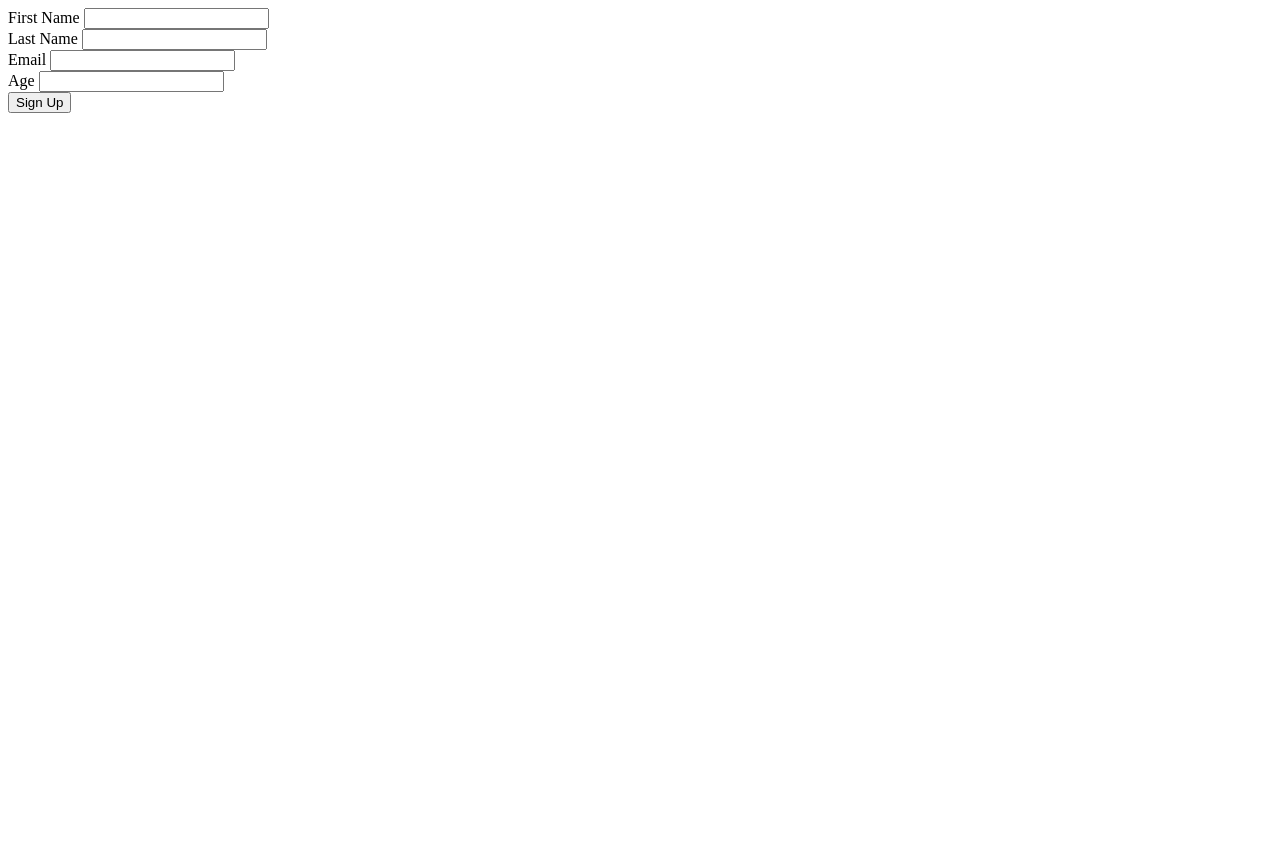
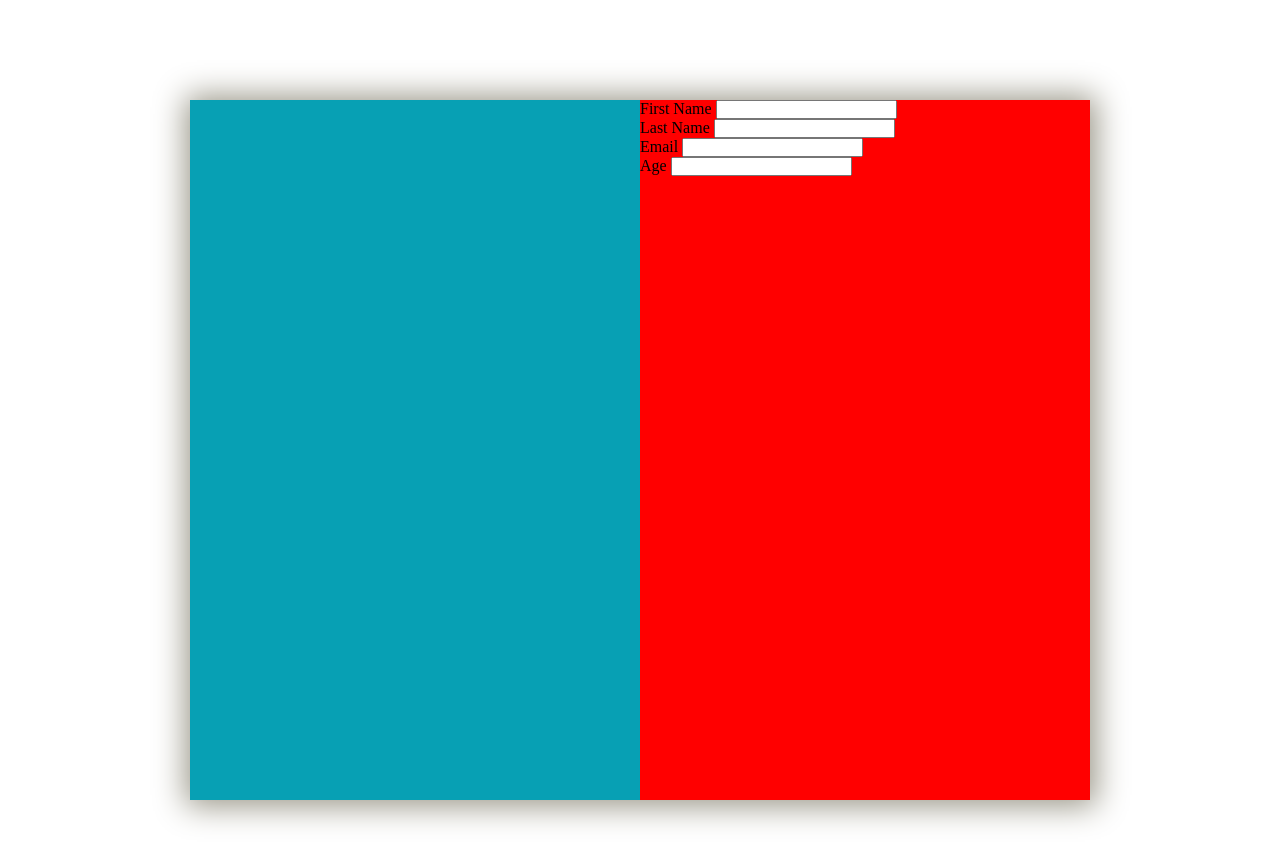
Before and after one commit to danushkapathirana/login-form, a plain HTML site: page index.html in a window 1280 px wide. Before the commit the page ends 800 px from the top, so only its background shows below. Drawn offline with Linux system fonts and the light colour scheme.

Commit message:
add css file

```diff
--- /dev/null
+++ b/index.css
@@ -0,0 +1,26 @@
+* {
+    margin: 0px;
+    padding: 0px;
+    box-sizing: border-box;
+}
+
+.container {
+    width: 900px;
+    height: 700px;
+    margin: 100px auto;
+    box-shadow: 1px 1px 30px 5px rgb(152, 149, 134);
+}
+
+.container > div { /*access all direct child (all div) of parent container*/
+    width: 50%;
+    height: 100%;
+    float: left;
+}
+
+.left-container {
+    background-color: rgb(7, 160, 180);
+}
+
+.right-container {
+    background-color: red;
+}
--- a/index.html
+++ b/index.html
@@ -4,6 +4,7 @@
     <meta charset="UTF-8">
     <meta http-equiv="X-UA-Compatible" content="IE=edge">
     <meta name="viewport" content="width=device-width, initial-scale=1.0">
+    <link rel="stylesheet" href="index.css">
     <title>Login</title>
 </head>
 <body>
@@ -11,19 +12,28 @@
         <div class="left-container"></div>
         <div class="right-container">
             <form action="">
+
+                <div class="form-control">
                     <label for="">First Name</label>
                     <input type="text" name="" placeholder="">
-                <br>
+                </div>
+
+                <div class="form-control">
                     <label for="">Last Name</label>
                     <input type="text" name="" placeholder="">
-                <br>
+                </div>
+
+                <div class="form-control">
                     <label for="">Email</label>
                     <input type="text" name="" placeholder="">
-                <br>
+                </div>
+
+                <div class="form-control">
                     <label for="">Age</label>
                     <input type="text" name="" placeholder="">
-                <br>
-                <button type="submit">Sign Up</button>
+                </div>
+
+                <!-- <button type="submit">Sign Up</button> -->
                 <!-- <input type="submit" value="Sign Up"> -->
             </form>
         </div>
```
Lines whose indentation alone changed are shown as unchanged.
